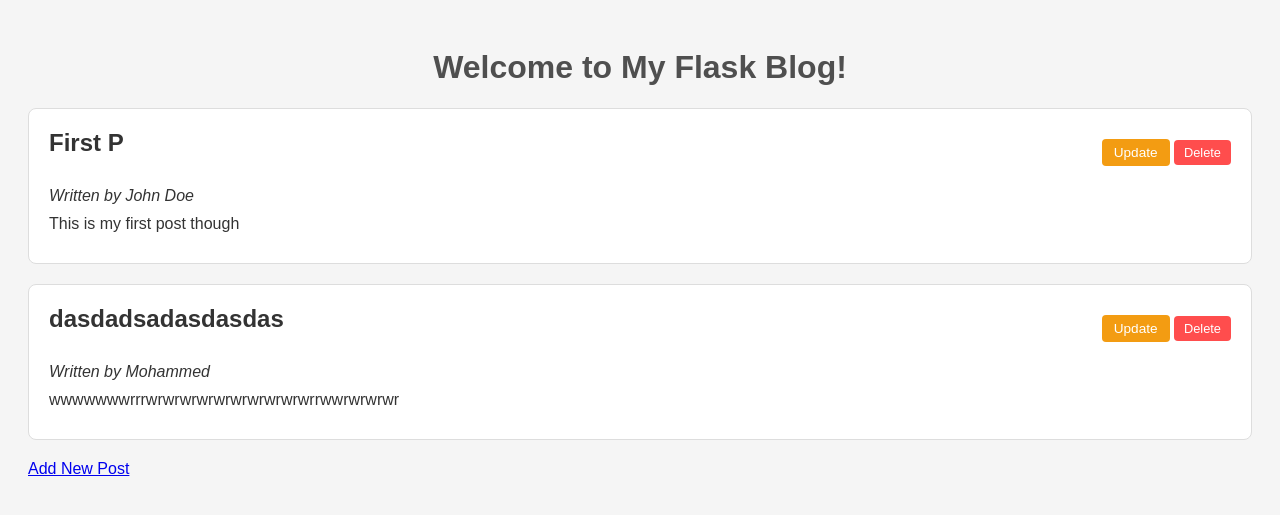
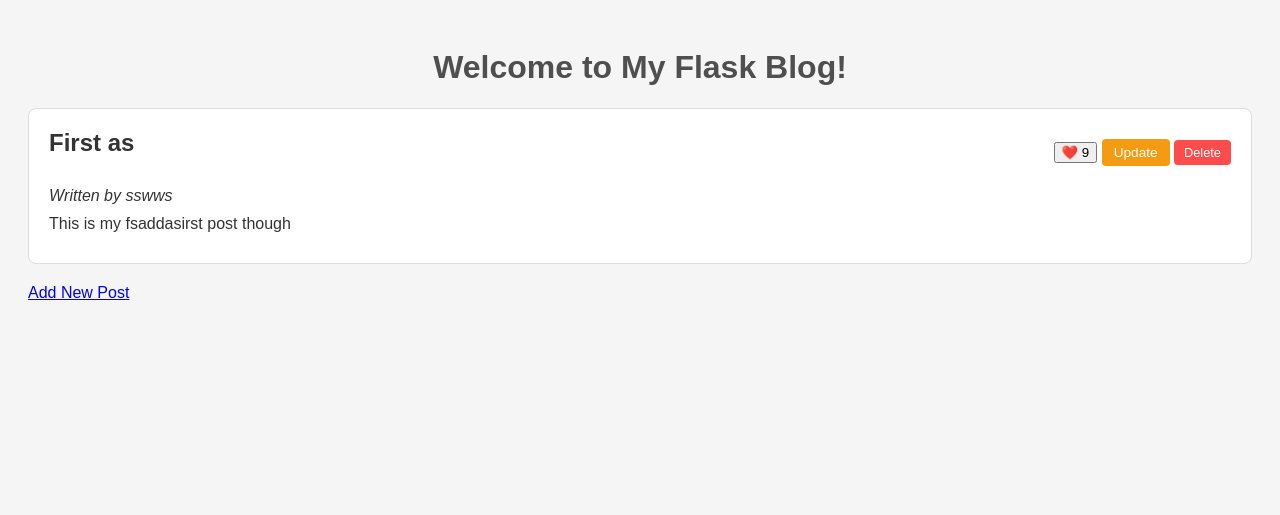
Before and after one commit to MohammedAttar002997/Masterblog, a Flask app: page / in a window 1280 px wide. Shown: the top 515 px of the page. Run offline with Flask 3, Linux system fonts and the light colour scheme.

Commit message:
add like feature and fix errors and debug

```diff
--- a/app.py
+++ b/app.py
@@ -1,6 +1,7 @@
 from flask import Flask, render_template, request, redirect, url_for
 import json
 app = Flask(__name__)
+
 
 def read_json_file(filename):
     with open(filename,"r") as f:
@@ -11,6 +12,8 @@ def read_json_file(filename):
 def write_json_file(filename,json_data):
     with open(filename,"w") as file:
         json.dump(json_data, file)
+
+
 @app.route('/')
 def index():
     # add code here to fetch the job posts from a file
@@ -32,15 +35,15 @@ def add():
         data["author"]= author
         data["title"] = title
         data["content"] = content
+
         list_of_json_data.append(data)
+
         write_json_file('blog_post.json', list_of_json_data)
-        # Add the code that handles adding a new blog
-        ...
         return redirect(url_for('index'))
     return render_template('add.html')
 
 
-@app.route('/delete/<int:post_id>')
+@app.route('/delete/<int:post_id>',methods=['POST'])
 def delete(post_id):
     print(post_id)
     list_of_json_data = read_json_file('blog_post.json')
@@ -74,5 +77,23 @@ def update(post_id):
     return render_template('update.html', post=post_to_update)
 
 
+@app.route('/like/<int:post_id>', methods=['POST'])
+def likes_increment(post_id):
+    list_of_json_data = read_json_file('blog_post.json')
+    # Find the post with the matching ID
+    post_to_update = next((post for post in list_of_json_data if post['id'] == post_id), None)
+
+
+    if request.method == 'POST':
+        # Update the dictionary values with form data
+        post_to_update['likes'] = post_to_update.get('likes',0) + 1
+
+        write_json_file('blog_post.json', list_of_json_data)
+    return redirect(url_for('index'))
+
+    # For GET, render a form pre-filled with the current post data
+    # return render_template('update.html', post=post_to_update)
+
+
 if __name__ == '__main__':
     app.run(host="0.0.0.0", port=5000, debug=True)
--- a/blog_post.json
+++ b/blog_post.json
@@ -1 +1 @@
-[{"id": 1, "author": "John Doe", "title": "First P", "content": "This is my first post though"}, {"id": 4, "author": "Mohammed", "title": "dasdadsadasdasdas", "content": "wwwwwwwrrrwrwrwrwrwrwrwrwrwrwrrwwrwrwrwr"}]
+[{"id": 1, "author": "sswws", "title": "First as", "content": "This is my fsaddasirst post though", "likes": 9}]
--- a/templates/index.html
+++ b/templates/index.html
@@ -16,6 +16,11 @@
                 <h2>{{post["title"]}}</h2>
 
                 <div class="post-actions">
+      <form action="{{ url_for('likes_increment', post_id=post['id']) }}" method="POST" style="display:inline;">
+                <button type="submit" class="like-btn">
+                    ❤️ {{ post.get('likes', 0) }}
+                </button>
+            </form>
                     <a href="{{ url_for('update', post_id=post['id']) }}" class="update-btn">Update</a>
 
                     <form action="{{ url_for('delete', post_id=post['id']) }}" method="POST" onsubmit="return confirm('Are you sure you want to delete this post?');" style="display:inline;">
```
Also changed, not shown: templates/like.html (added, +14 -0 lines).
